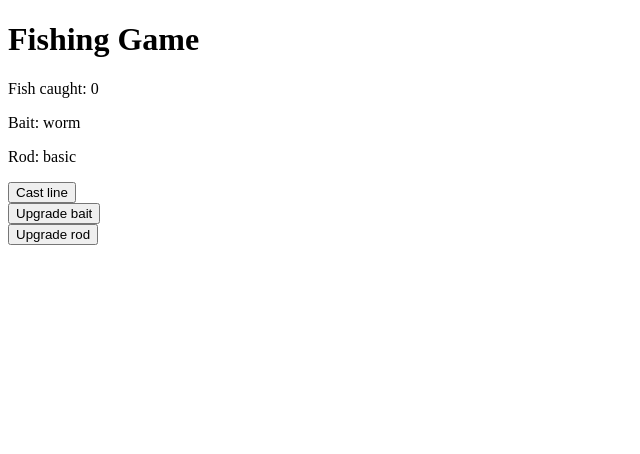
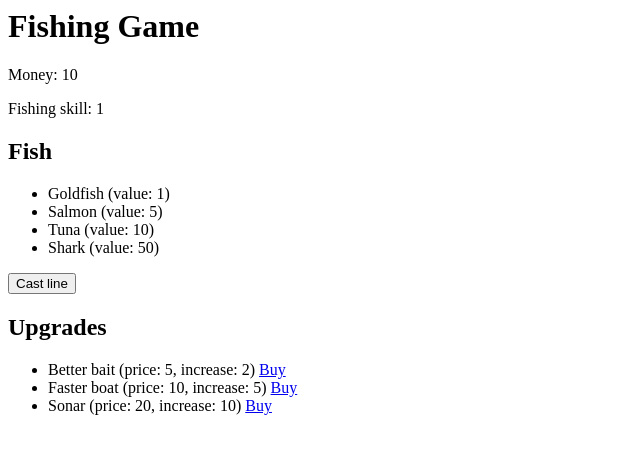
Before and after one commit to cmnelson4/fishing-flask-app, a Flask app: page / in a window 1280 px wide. Shown: the top 454 px of the page, without its empty margins (0-640 px from the left). Run offline with Flask 2, Linux system fonts and the light colour scheme.

Commit message:
made a much more interesting game

```diff
--- a/app.py
+++ b/app.py
@@ -1,43 +1,91 @@
-from flask import Flask, render_template, request
+from flask import Flask, render_template
 from flaskrun import flaskrun
+import random
 
 app = Flask(__name__)
 
-fish_caught = 0
-bait = "worm"
-rod = "basic"
+# define a variable to keep track of the player's money
+money = 0
+
+# define a variable to keep track of the player's fishing skill
+skill = 1
+
+# define a list of fish with their corresponding values
+fish = [
+    {"name": "Goldfish", "value": 1},
+    {"name": "Salmon", "value": 5},
+    {"name": "Tuna", "value": 10},
+    {"name": "Shark", "value": 50},
+]
+
+# define a list of upgrades that the player can buy
+upgrades = [
+    {"name": "Better bait", "price": 5, "increase": 2},
+    {"name": "Faster boat", "price": 10, "increase": 5},
+    {"name": "Sonar", "price": 20, "increase": 10},
+]
+
+# define a route for the homepage
+@app.route("/", methods=["POST", "GET"])
+def index():
+    global money
+    global skill
+    return render_template(
+        "index.html", money=money, skill=skill, fish=fish, upgrades=upgrades
+    )
 
 
-@app.route("/")
-def index():
-    return render_template("index.html", fish_caught=fish_caught, bait=bait, rod=rod)
+# define a route for the fishing action
+@app.route("/fish", methods=["POST", "GET"])
+def go_fish():
+    global money
+    global skill
+
+    # determine which fish the player catches
+    caught_fish = fish[
+        random.randint(0, 3)
+    ]  # for now, always catch the first fish in the list
+
+    # increase the player's money by the value of the caught fish
+    money += caught_fish["value"] * skill
+
+    return render_template(
+        "index.html", money=money, skill=skill, fish=fish, upgrades=upgrades
+    )
 
 
-@app.route("/upgrade_bait")
-def upgrade_bait():
-    global bait
-    if bait == "worm":
-        bait = "fly"
-    elif bait == "fly":
-        bait = "lure"
-    return render_template("index.html", fish_caught=fish_caught, bait=bait, rod=rod)
+# define a route for buying upgrades
+@app.route("/buy/<upgrade_name>", methods=["POST", "GET"])
+def buy(upgrade_name):
+    global money
+    global skill
+    global upgrades
+    # find the upgrade that the player is trying to buy
+    upgrade = None
+    for u in upgrades:
+        if u["name"] == upgrade_name:
+            upgrade = u
+            break
 
+    # make sure the upgrade exists
+    if upgrade:
+        # make sure the player has enough money to buy the upgrade
+        if money >= upgrade["price"]:
+            # decrease the player's money by the price of the upgrade
+            money -= upgrade["price"]
 
-@app.route("/upgrade_rod")
-def upgrade_rod():
-    global rod
-    if rod == "basic":
-        rod = "medium"
-    elif rod == "medium":
-        rod = "advanced"
-    return render_template("index.html", fish_caught=fish_caught, bait=bait, rod=rod)
+            # increase the player's fishing skill by the increase of the upgrade
+            skill += upgrade["increase"]
 
+    upgrades = [
+        {"name": "Better bait", "price": skill * 5, "increase": 2},
+        {"name": "Faster boat", "price": skill * 10, "increase": 5},
+        {"name": "Sonar", "price": skill * 20, "increase": 10},
+    ]
 
-@app.route("/cast")
-def cast():
-    global fish_caught
-    fish_caught += 1
-    return render_template("index.html", fish_caught=fish_caught, bait=bait, rod=rod)
+    return render_template(
+        "index.html", money=money, skill=skill, fish=fish, upgrades=upgrades
+    )
 
 
 if __name__ == "__main__":
--- a/templates/index.html
+++ b/templates/index.html
@@ -1,25 +1,24 @@
-<!DOCTYPE html>
-<html>
-<head>
-    <title>Fishing Game</title>
-</head>
-<body>
-    <h1>Fishing Game</h1>
+<h1>Fishing Game</h1>
 
-    <p>Fish caught: {{ fish_caught }}</p>
-    <p>Bait: {{ bait }}</p>
-    <p>Rod: {{ rod }}</p>
+<p>Money: {{ money }}</p>
+<p>Fishing skill: {{ skill }}</p>
 
-    <form action="/cast">
-        <button type="submit">Cast line</button>
-    </form>
+<h2>Fish</h2>
 
-    <form action="/upgrade_bait">
-        <button type="submit">Upgrade bait</button>
-    </form>
+<ul>
+    {% for f in fish %}
+    <li>{{ f.name }} (value: {{ f.value }})</li>
+    {% endfor %}
+</ul>
 
-    <form action="/upgrade_rod">
-        <button type="submit">Upgrade rod</button>
-    </form>
-</body>
-</html>
+<form action="/fish">
+    <button type="submit">Cast line</button>
+</form>
+
+<h2>Upgrades</h2>
+
+<ul>
+    {% for u in upgrades %}
+    <li>{{ u.name }} (price: {{ u.price }}, increase: {{ u.increase }}) <a href="/buy/{{ u.name }}">Buy</a></li>
+    {% endfor %}
+</ul>
```
